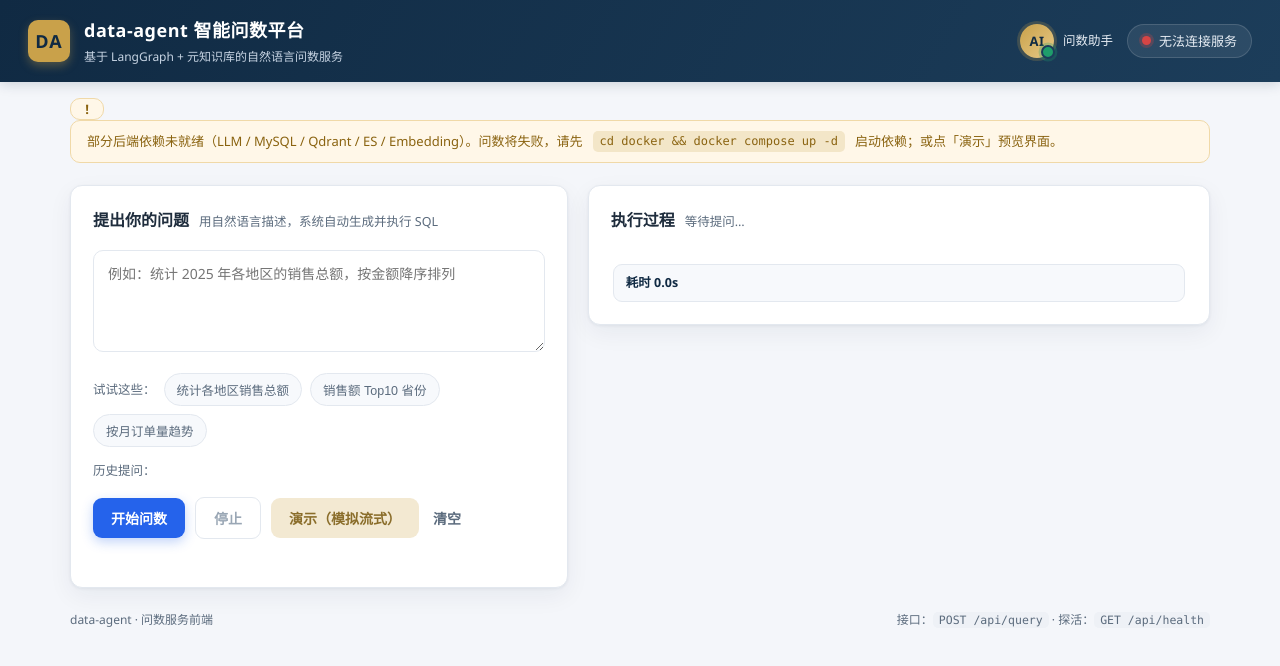
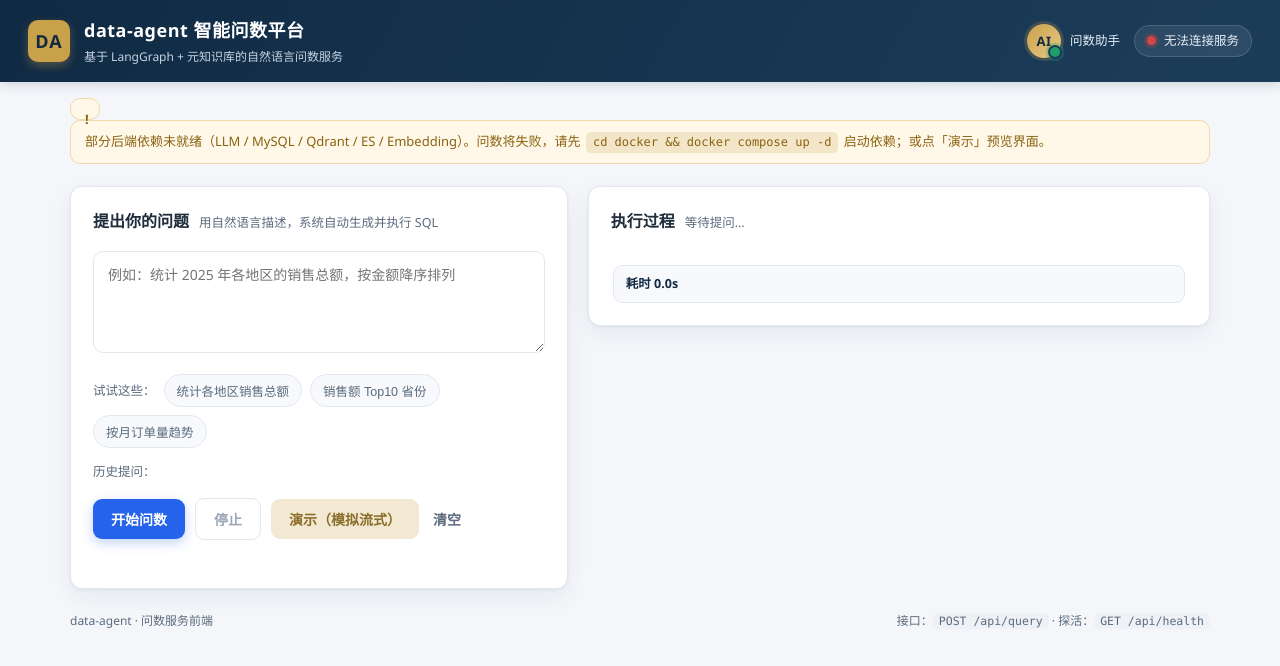
Before and after one commit to yiwengao702-blip/data-agent, a plain HTML site: page frontend/index.html in a window 1280 px wide. Drawn offline with Linux system fonts and the light colour scheme; no server answers.

Commit message:
fix(ui): 截图驱动的前端视觉修复（提示条/健康状态/标题换行）
- backend-warn：取消 flex 单行布局，改自然文本流；code 块 white-space:nowrap，避免命令与右侧文字形成怪异两列。
- health 小药丸：white-space:nowrap + flex-shrink:0，「服务响应超时」不再折行。
- panel-head：flex-wrap + h2 white-space:nowrap；layout 双栏加 minmax(300px/380px) 宽度保护，避免「提出你的问题」被压断。
- refreshHealth：增加 5s AbortController 客户端超时，后端 health 挂起时快速失败并提示用户先启动依赖。

```diff
--- a/frontend/app.js
+++ b/frontend/app.js
@@ -481,7 +481,10 @@ async function refreshHealth() {
   healthLabel.textContent = "检测中…";
   backendWarn.hidden = true;
   try {
-    const r = await fetch("/api/health");
+    const ctrl = new AbortController();
+    const timer = setTimeout(() => ctrl.abort(), 5000);
+    const r = await fetch("/api/health", { signal: ctrl.signal });
+    clearTimeout(timer);
     if (!r.ok) throw new Error("HTTP " + r.status);
     const h = await r.json();
     const status = h.status;
@@ -502,7 +505,7 @@ async function refreshHealth() {
   } catch (e) {
     healthOk = false;
     healthEl.classList.add("err");
-    healthLabel.textContent = "无法连接服务";
+    healthLabel.textContent = (e && e.name === "AbortError") ? "服务响应超时" : "无法连接服务";
     backendWarn.hidden = false;
   }
 }
--- a/frontend/styles.css
+++ b/frontend/styles.css
@@ -60,21 +60,24 @@ body {
 
 .health {
   display: flex; align-items: center; gap: 8px;
-  padding: 6px 14px; border-radius: 999px;
+  padding: 5px 12px; border-radius: 999px;
   background: rgba(255,255,255,0.08);
   border: 1px solid rgba(255,255,255,0.14);
-  cursor: pointer; font-size: 13px; user-select: none;
+  cursor: pointer; font-size: 12.5px; user-select: none;
   transition: background .2s;
+  white-space: nowrap;          /* 防止「服务响应超时」这类长文案在药丸内折行 */
+  flex-shrink: 0;               /* 顶栏拥挤时不被压缩 */
 }
 .health:hover { background: rgba(255,255,255,0.14); }
 .health-dot {
   width: 9px; height: 9px; border-radius: 50%;
   background: #9aa7b5; transition: background .3s;
+  flex-shrink: 0;
 }
 .health.ok    .health-dot { background: var(--ok); box-shadow: 0 0 0 3px rgba(31,157,107,.28); }
 .health.warn  .health-dot { background: var(--warn); box-shadow: 0 0 0 3px rgba(217,138,0,.25); }
 .health.err   .health-dot { background: var(--err); box-shadow: 0 0 0 3px rgba(214,69,69,.25); }
-.health-label { color: #e8eef5; }
+.health-label { color: #e8eef5; white-space: nowrap; }
 
 /* ---------- 顶栏右侧组合（健康 + 数字人助手） ---------- */
 .topbar-right { display: flex; align-items: center; gap: 14px; }
@@ -110,19 +113,25 @@ body {
   max-width: 1180px; margin: 16px auto 0; padding: 0 20px;
 }
 .backend-warn > span {
-  display: flex; align-items: center; gap: 10px;
+  display: block;
   background: #fff7e8; border: 1px solid #f0d9a8;
   color: #8a6310; border-radius: 10px;
-  padding: 10px 16px; font-size: 13px;
+  padding: 10px 14px; font-size: 13px;
+  line-height: 1.6;
 }
 .backend-warn code {
+  display: inline-block;
   background: #f3e6c8; padding: 1px 7px; border-radius: 5px;
   font-family: Consolas, monospace; font-size: 12px;
+  white-space: nowrap; vertical-align: middle;
+  margin: 0 2px;
 }
 .bw-icon {
-  flex: 0 0 auto; width: 20px; height: 20px; border-radius: 50%;
+  display: inline-flex; vertical-align: middle;
+  width: 20px; height: 20px; border-radius: 50%;
   background: var(--warn); color: #fff; font-weight: 800;
-  display: flex; align-items: center; justify-content: center; font-size: 13px;
+  align-items: center; justify-content: center; font-size: 13px;
+  margin-right: 8px; flex: 0 0 auto;
 }
 
 /* ---------- 布局 ---------- */
@@ -131,7 +140,8 @@ body {
   margin: 22px auto;
   padding: 0 20px;
   display: grid;
-  grid-template-columns: 1fr 1.25fr;
+  /* 双栏最小宽度保护：避免左侧输入区/右侧结果区被压到标题折行 */
+  grid-template-columns: minmax(300px, 1fr) minmax(380px, 1.25fr);
   gap: 20px;
   align-items: start;
 }
@@ -146,8 +156,11 @@ body {
   box-shadow: var(--shadow);
   padding: 22px;
 }
-.panel-head { margin-bottom: 16px; display: flex; align-items: baseline; gap: 10px; }
-.panel-head h2 { margin: 0; font-size: 16px; font-weight: 700; }
+.panel-head {
+  margin-bottom: 16px; display: flex; align-items: baseline;
+  gap: 10px; flex-wrap: wrap;
+}
+.panel-head h2 { margin: 0; font-size: 16px; font-weight: 700; white-space: nowrap; }
 .panel-sub { font-size: 12.5px; color: var(--text-2); }
 
 /* ---------- 查询输入 ---------- */
```
